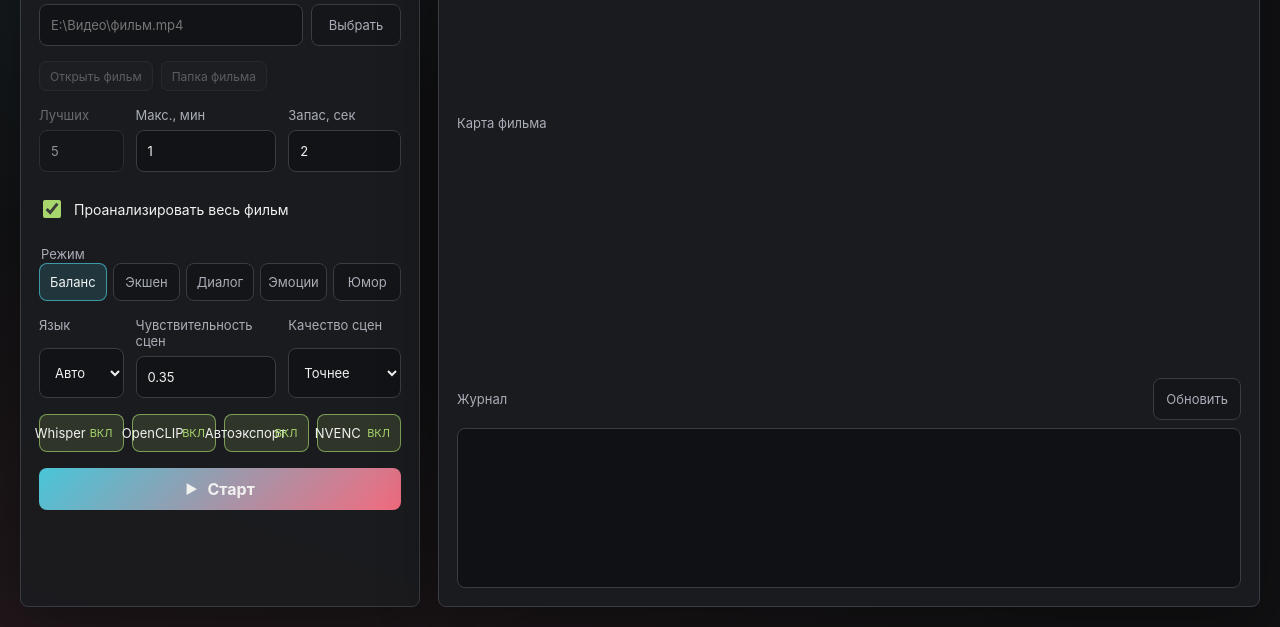
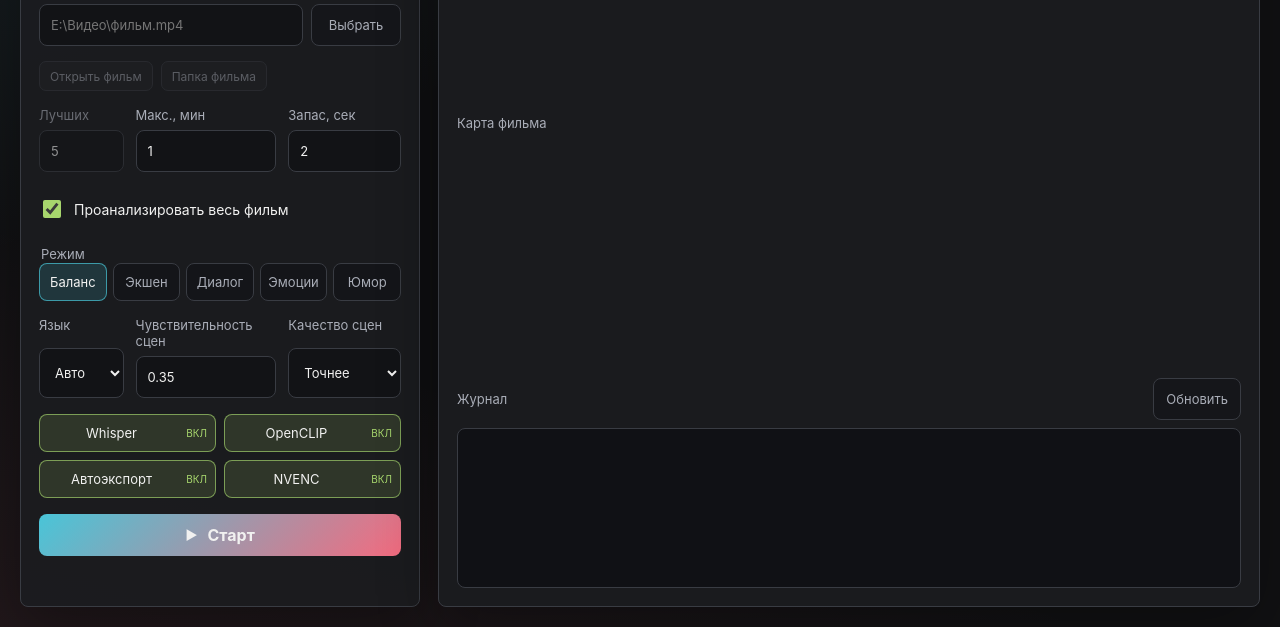
Before and after one commit to NikitaZ23/LGV---Local-Generation-Video, a website: page public/index.html in a window 1280 px wide. Shown: the part 173-800 px from the top of the page. Drawn offline with Linux system fonts and the light colour scheme; no server answers.

Commit message:
Fix toggle layout overflow

```diff
--- a/public/index.html
+++ b/public/index.html
@@ -84,10 +84,10 @@
             </div>
 
             <div class="toggles">
-              <label title="Распознавать речь и учитывать текст при выборе фрагментов"><input id="useWhisper" type="checkbox" checked><span>Whisper</span></label>
-              <label title="Анализировать кадры через локальную модель OpenCLIP и учитывать визуальный смысл"><input id="useOpenClip" type="checkbox" checked><span>OpenCLIP</span></label>
-              <label title="Сразу вырезать MP4 после анализа"><input id="autoExport" type="checkbox" checked><span>Автоэкспорт</span></label>
-              <label title="Кодировать клипы через видеокарту NVIDIA, если доступно"><input id="useNvenc" type="checkbox" checked><span>NVENC</span></label>
+              <label title="Распознавать речь и учитывать текст при выборе фрагментов"><input id="useWhisper" type="checkbox" checked><span><span class="toggle-name">Whisper</span></span></label>
+              <label title="Анализировать кадры через локальную модель OpenCLIP и учитывать визуальный смысл"><input id="useOpenClip" type="checkbox" checked><span><span class="toggle-name">OpenCLIP</span></span></label>
+              <label title="Сразу вырезать MP4 после анализа"><input id="autoExport" type="checkbox" checked><span><span class="toggle-name">Автоэкспорт</span></span></label>
+              <label title="Кодировать клипы через видеокарту NVIDIA, если доступно"><input id="useNvenc" type="checkbox" checked><span><span class="toggle-name">NVENC</span></span></label>
             </div>
 
             <button id="startButton" class="primary-button" type="submit">
--- a/public/styles.css
+++ b/public/styles.css
@@ -261,8 +261,8 @@
   pointer-events: none;
 }
 
-.segmented span,
-.toggles span {
+.segmented label > span,
+.toggles label > span {
   display: grid;
   place-items: center;
   min-height: 38px;
@@ -274,17 +274,25 @@
   text-align: center;
 }
 
-.toggles span {
+.toggles label > span {
   grid-template-columns: minmax(0, 1fr) auto;
-  gap: 8px;
-  padding: 0 10px;
+  gap: 6px;
+  padding: 0 8px;
+  overflow: hidden;
+  white-space: nowrap;
 }
 
-.toggles span::after {
+.toggle-name {
+  min-width: 0;
+  overflow: hidden;
+  text-overflow: ellipsis;
+}
+
+.toggles label > span::after {
   content: "Выкл";
-  min-width: 34px;
+  min-width: 26px;
   color: var(--muted);
-  font-size: 11px;
+  font-size: 10px;
   text-align: right;
   text-transform: uppercase;
 }
@@ -297,7 +305,7 @@
 
 .toggles {
   display: grid;
-  grid-template-columns: repeat(4, minmax(0, 1fr));
+  grid-template-columns: repeat(auto-fit, minmax(150px, 1fr));
   gap: 8px;
 }
 
```
